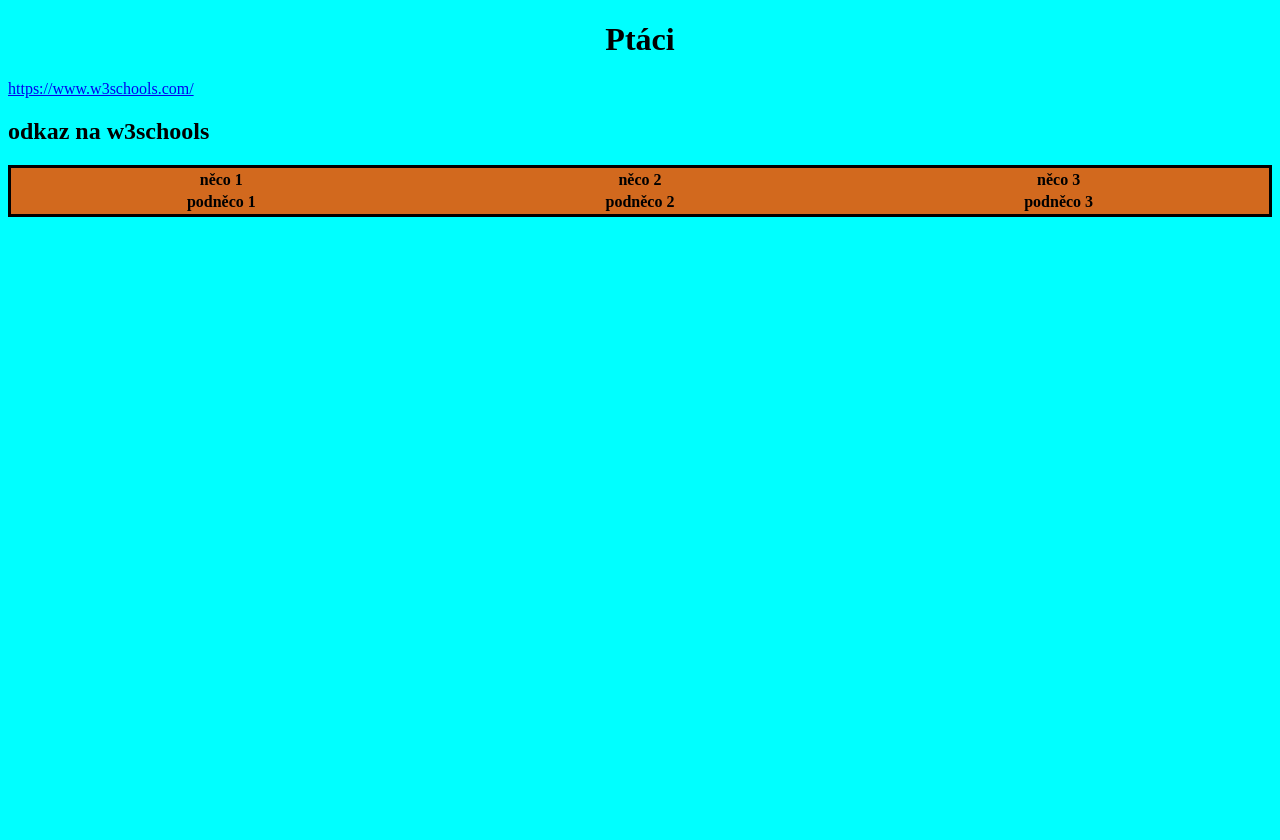
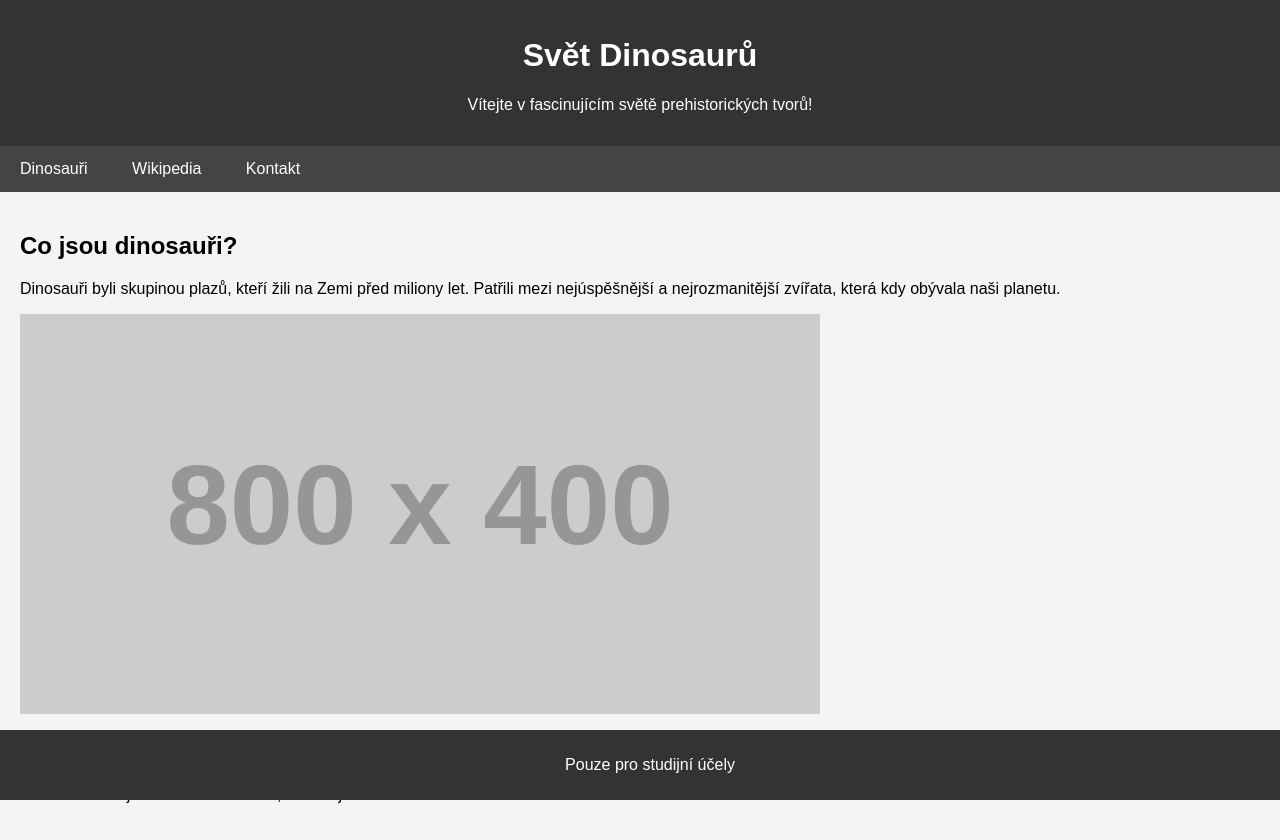
Before and after one commit to SlimakMekacov/SlimakMekacov.github.io, a plain HTML site: page index.html in a window 1280 px wide. Before the commit the page ends 800 px from the top, so only its background shows below. Drawn offline with Linux system fonts and the light colour scheme; placeholder pictures from the web are drawn by us.

Commit message:
dinosaur

```diff
--- a/index.html
+++ b/index.html
@@ -1,33 +1,82 @@
 <!DOCTYPE html>
-<html lang="en">
+<html lang="cs">
 <head>
     <meta charset="UTF-8">
     <meta name="viewport" content="width=device-width, initial-scale=1.0">
-    <title>dinosaur</title>
-    <link rel="icon" type="image/x-icon" href="https://www.google.com/url?sa=i&url=https%3A%2F%2Fsmv.org%2Flearn%2Fblog%2Fwhat-is-a-dinosaur%2F&psig=AOvVaw2viohs8n7B2NnYq0bi-pfZ&ust=1738765122451000&source=images&cd=vfe&opi=89978449&ved=0CBQQjRxqFwoTCODS4P6aqosDFQAAAAAdAAAAABAKy">
+    <title>Svět Dinosaurů</title>
+    <link rel="icon" href="favicon.ico" type="image/x-icon"> <!-- Favicon -->
     <style>
-        table {
-            border: 5px solid;
-            background-color: rgb(121, 168, 255);
+        body {
+            font-family: Arial, sans-serif;
+            background-color: #f4f4f4;
+            margin: 0;
+            padding: 0;
+        }
+        header {
+            background-color: #333;
+            color: white;
+            padding: 1rem;
+            text-align: center;
+        }
+        nav {
+            background-color: #444;
+            overflow: hidden;
+        }
+        nav a {
+            color: white;
+            padding: 14px 20px;
+            display: inline-block;
+            text-decoration: none;
+        }
+        nav a:hover {
+            background-color: #ddd;
+            color: black;
+        }
+        .content {
+            padding: 20px;
+        }
+        footer {
+            background-color: #333;
+            color: white;
+            text-align: center;
+            padding: 10px;
+            position: fixed;
+            width: 100%;
+            bottom: 0;
+        }
+        img {
+            max-width: 100%;
+            height: auto;
         }
     </style>
 </head>
-<body style="background-color: aqua;">
-    <h1 style="text-align: center;">Ptáci</h1>
-    <a href="https://www.w3schools.com/">https://www.w3schools.com/</a>
-    <h2>odkaz na w3schools</h2>
-    <table style="border: 3px solid;width: 100%; background-color: chocolate;">
-        <tr>
-            <th>něco 1</th>
-            <th>něco 2</th>
-            <th>něco 3</th>
-        </tr>
-        <tr>
-            <th>podněco 1</th>
-            <th>podněco 2</th>
-            <th>podněco 3</th>
-        </tr>
-    </table>
+<body>
+    <header>
+        <h1>Svět Dinosaurů</h1>
+        <p>Vítejte v fascinujícím světě prehistorických tvorů!</p>
+    </header>
 
+    <nav>
+        <a href="#dinosauři">Dinosauři</a>
+        <a href="https://cs.wikipedia.org/wiki/Dinosauři" target="_blank">Wikipedia</a>
+        <a href="#kontakt">Kontakt</a>
+    </nav>
+
+    <div class="content">
+        <section id="dinosauři">
+            <h2>Co jsou dinosauři?</h2>
+            <p>Dinosauři byli skupinou plazů, kteří žili na Zemi před miliony let. Patřili mezi nejúspěšnější a nejrozmanitější zvířata, která kdy obývala naši planetu.</p>
+            <img src="https://via.placeholder.com/800x400?text=Dinosaurus" alt="Dinosaurus">
+        </section>
+
+        <section id="kontakt">
+            <h2>Kontakt</h2>
+            <p>Pokud máte zájem se dozvědět více, neváhejte nás kontaktovat.</p>
+        </section>
+    </div>
+
+    <footer>
+        <p>Pouze pro studijní účely</p>
+    </footer>
 </body>
 </html>
```
